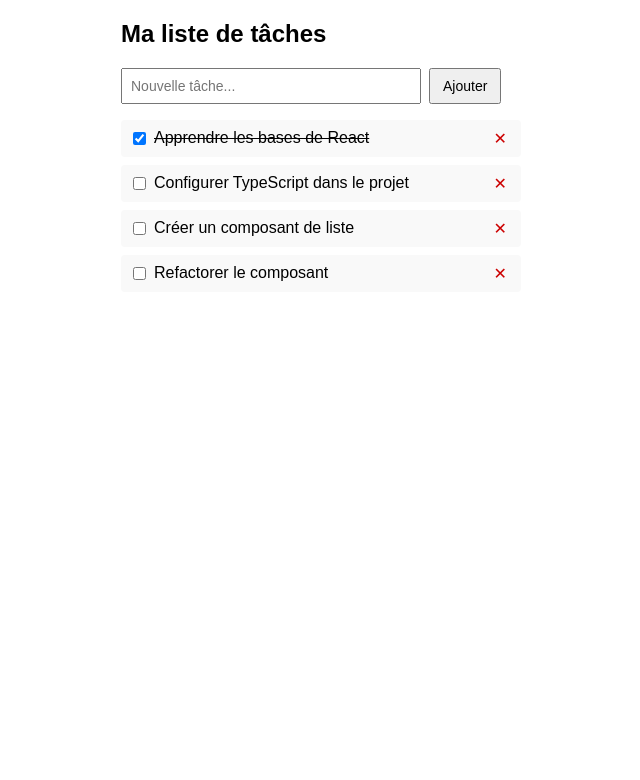
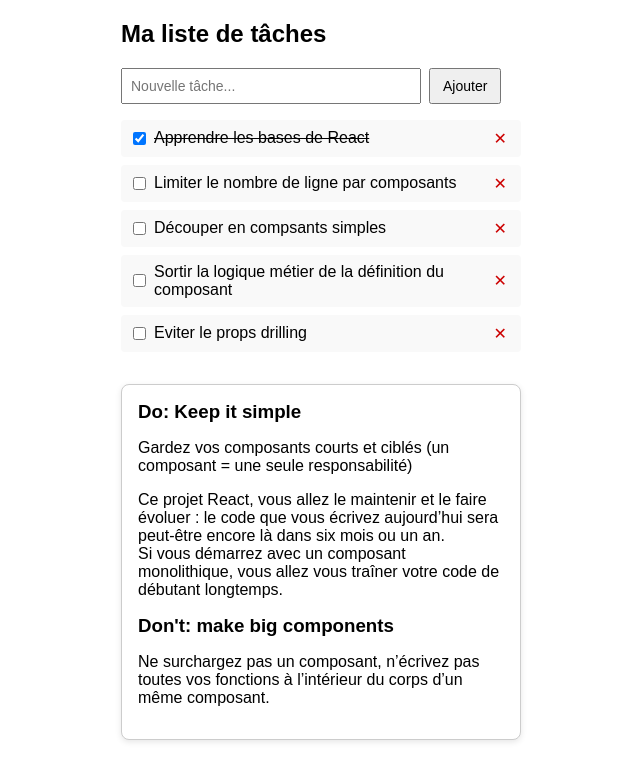
Before and after one commit to manudesir/TasklistExample, a React (Create React App) app: page / in a window 1280 px wide. Shown: the top 780 px of the page, without its empty margins (319-959 px from the left). Built offline with nearby package versions, Linux system fonts and the light colour scheme.

Commit message:
1. Tasklist in 1 component with presentation card

```diff
--- a/src/App.tsx
+++ b/src/App.tsx
@@ -10,9 +10,10 @@ const TaskList: React.FC = () => {
   // État pour la liste des tâches
   const [tasks, setTasks] = useState<Task[]>([
     { id: 1, title: "Apprendre les bases de React", completed: true },
-    { id: 2, title: "Configurer TypeScript dans le projet", completed: false },
-    { id: 3, title: "Créer un composant de liste", completed: false },
-    { id: 4, title: "Refactorer le composant", completed: false },
+    { id: 2, title: "Limiter le nombre de ligne par composants", completed: false },
+    { id: 3, title: "Découper en compsants simples", completed: false },
+    { id: 4, title: "Sortir la logique métier de la définition du composant", completed: false },
+    { id: 5, title: "Eviter le props drilling", completed: false },
   ]);
 
   // État pour le champ de saisie de nouvelle tâche
@@ -129,6 +130,24 @@ const TaskList: React.FC = () => {
           ))}
         </ul>
       )}
+
+      {/* présentation : slide-style card */}
+      <div
+        style={{
+          border: "1px solid #ccc",
+          borderRadius: 8,
+          padding: 16,
+          marginTop: 32,
+          background: "#fff",
+          boxShadow: "0 2px 6px rgba(0,0,0,0.1)",
+        }}
+      >
+        <h3 style={{ marginTop: 0, marginBottom: 12 }}>Do: Keep it simple</h3>
+        <p>Gardez vos composants courts et ciblés (un composant = une seule responsabilité)</p>
+        <p>Ce projet React, vous allez le maintenir et le faire évoluer : le code que vous écrivez aujourd’hui sera peut-être encore là dans six mois ou un an.<br /> Si vous démarrez avec un composant monolithique, vous allez vous traîner votre code de débutant longtemps.</p>
+        <h3 style={{ marginTop: 12, marginBottom: 12 }}>Don't: make big components</h3>
+        <p>Ne surchargez pas un composant, n’écrivez pas toutes vos fonctions à l’intérieur du corps d’un même composant.</p>
+      </div>
     </div>
   );
 };
```
